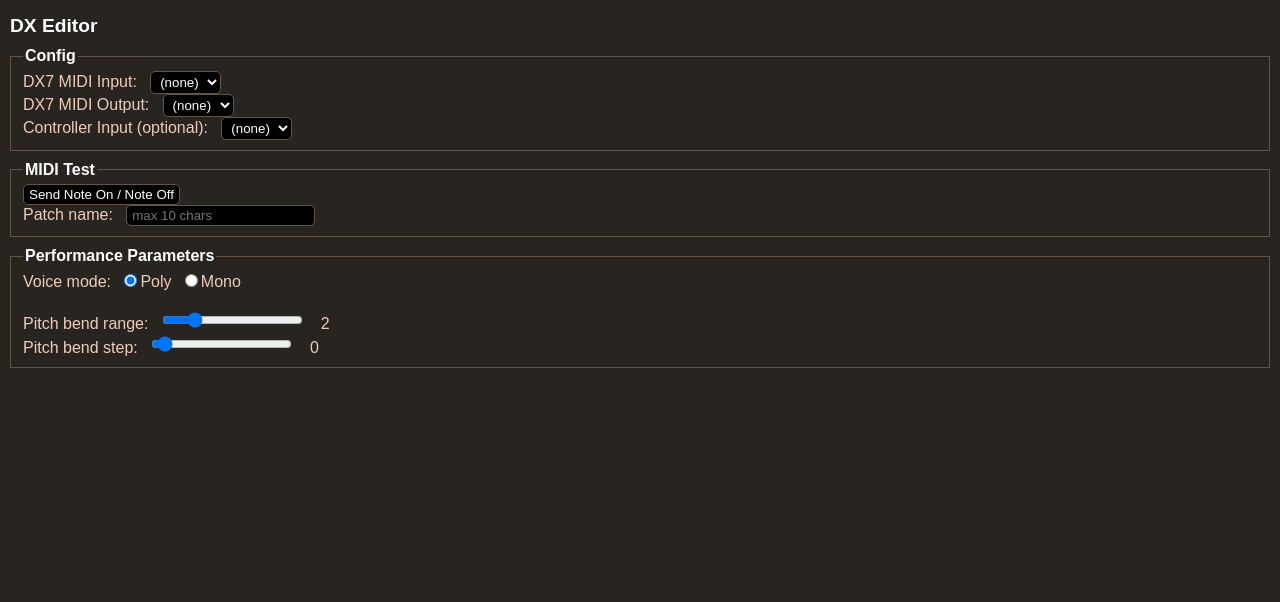
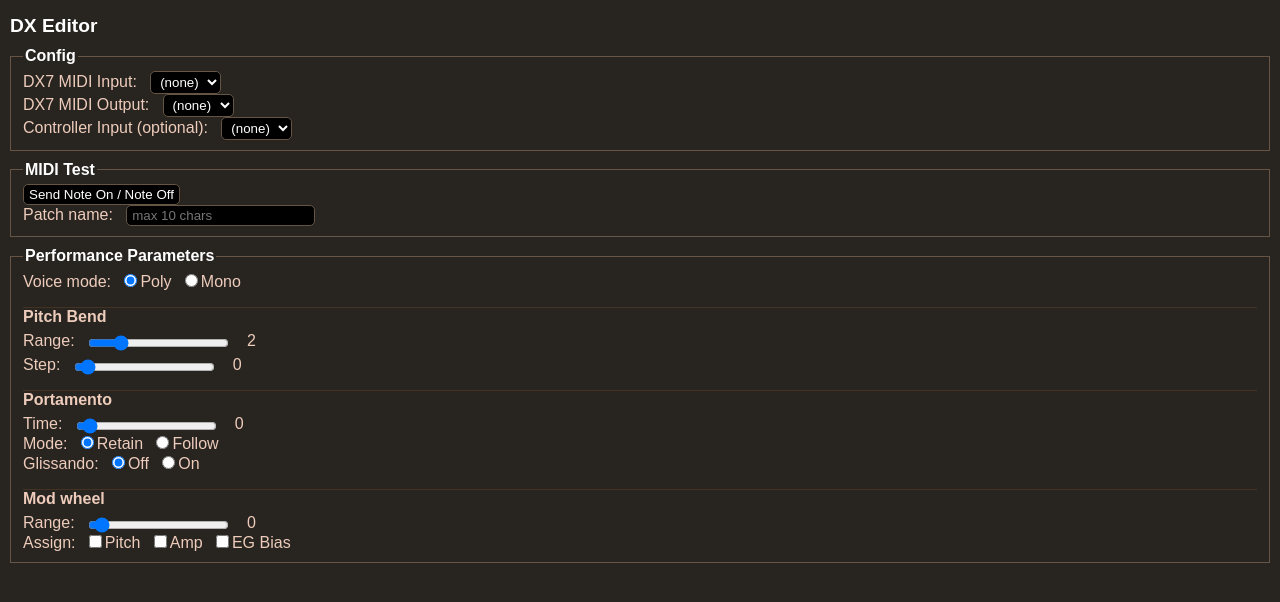
Before and after one commit to Ahlzen/DXEdit, a React (Vite) app: page / in a window 1280 px wide. Shown: the top 602 px of the page. Built offline with nearby package versions, Linux system fonts and the light colour scheme.

Commit message:
Initial support for performance control range and assignment.

```diff
--- a/src/components/App.css
+++ b/src/components/App.css
@@ -30,7 +30,8 @@ select,
 button,
 input[type="text"],
 input[type="radio"],
-input[type="range"]
+input[type="range"],
+input[type="checkbox"]
 {
   color: white;
   background-color: black;
@@ -42,6 +43,7 @@ select,
 input[type="text"],
 input[type="radio"],
 input[type="range"],
+input[type="checkbox"],
 .slider .value
 {
   margin-left: 1em;
@@ -49,4 +51,13 @@ input[type="range"],
 input[type="range"] {
   padding-top: 0;
   padding-bottom: 0;
+  position:relative;
+  top: 6px;
 }
+.panel h3 {
+  font-size: 100%;
+  font-weight: bold;
+  margin-bottom: 0;
+  margin-top: 1em;
+  border-top: 1px solid #432;
+}
--- a/src/components/App.tsx
+++ b/src/components/App.tsx
@@ -9,6 +9,9 @@ import type { DX7performanceParams } from '../midi/DX7performanceParams.ts';
 import MidiPortSelector from './MidiPortSelector.tsx';
 import RadioGroup from './RadioGroup.tsx';
 import Slider from './Slider.tsx';
+import CheckBoxGroup from './CheckBoxGroup.tsx';
+
+type performanceControl = 'modWheel' | 'footControl' | 'breathControl' | 'aftertouch';
 
 export default function App()
 {
@@ -29,6 +32,17 @@ export default function App()
     monoMode: 0,
     pitchBendRange: 2,
     pitchBendStep: 0,
+    portamentoTime: 0,
+    portamentoMode: 0,
+    glissando: 0,
+    modWheelRange: 0,
+    modWheelAssign: 0,
+    aftertouchRange: 0,
+    aftertouchAssign: 0,
+    footControlRange: 0,
+    footControlAssign: 0,
+    breathControlRange: 0,
+    breathControlAssign: 0,
   });
 
 
@@ -94,20 +108,55 @@ export default function App()
         title="Voice mode:"
         options={{ 0: "Poly", 1: "Mono" }}
         selectedValue={perfParams.monoMode}
-        onValueChanged={(value) => {handleVoiceModeChanged(value)}} />
-      <br/>
+        onValueChanged={handleVoiceModeChanged} />
+
+      <h3>Pitch Bend</h3>
       <Slider
-        title="Pitch bend range:"
+        title="Range:"
         selectedValue={perfParams.pitchBendRange}
         minValue={0}
         maxValue={12}
         onValueChanged={handlePitchBendRangeChanged}/>
       <Slider
-        title="Pitch bend step:"
+        title="Step:"
         selectedValue={perfParams.pitchBendStep}
         minValue={0}
         maxValue={12}
         onValueChanged={handlePitchBendStepChanged}/>
+
+      <h3>Portamento</h3>
+      <Slider
+        title="Time:"
+        selectedValue={perfParams.portamentoTime}
+        minValue={0}
+        maxValue={99}
+        onValueChanged={handlePortamentoTimeChanged}/>
+      <RadioGroup
+        title='Mode:'
+        options={{0: 'Retain', 1: 'Follow'}}
+        selectedValue={perfParams.portamentoTime}
+        onValueChanged={handlePortamentoModeChanged} />
+      <RadioGroup
+        title='Glissando:'
+        options={{0: 'Off', 1: 'On'}}
+        selectedValue={perfParams.glissando}
+        onValueChanged={handleGlissandoChanged} />
+
+
+      <h3>Mod wheel</h3>
+      <Slider
+        title="Range:"
+        selectedValue={perfParams.modWheelRange}
+        minValue={0}
+        maxValue={99}
+        onValueChanged={(v) => handlePerformanceControlRangeChanged('modWheel', v)} />
+      <CheckBoxGroup
+        title="Assign:"
+        options={{1: 'Pitch', 2: 'Amp', 4: 'EG Bias'}}
+        selectedValue={perfParams.modWheelAssign}
+        onValueChanged={(v) => handlePerformanceControlAssignChanged('modWheel', v)} />
+
+
     </fieldset>
     </>
   );
@@ -173,21 +222,80 @@ export default function App()
   function handleVoiceModeChanged(value: number) {
     console.log("App: handleVoiceModeChanged(): " + value);
     sendFunctionParameterChangeSysex(64, value, 0, 1);
-    setPerfParams({...perfParams, monoMode: value})
+    setPerfParams({...perfParams, monoMode: value});
   }
 
   function handlePitchBendRangeChanged(value: number) {
     console.log("App: handlePitchBendRangeChanged(): " + value);
     sendFunctionParameterChangeSysex(65, value, 0, 12);
-    setPerfParams({...perfParams, pitchBendRange: value})
+    setPerfParams({...perfParams, pitchBendRange: value});
   }
-
   function handlePitchBendStepChanged(value: number) {
     console.log("App: handlePitchBendStepChanged(): " + value);
     sendFunctionParameterChangeSysex(66, value, 0, 12);
-    setPerfParams({...perfParams, pitchBendStep: value})
+    setPerfParams({...perfParams, pitchBendStep: value});
   }
 
+  function handlePortamentoTimeChanged(value: number) {
+    console.log("App: handlePortamentoTimeChanged(): " + value);
+    sendFunctionParameterChangeSysex(69, value, 0, 99);
+    setPerfParams({...perfParams, portamentoTime: value});
+  }
+  function handlePortamentoModeChanged(value: number) {
+    console.log("App: handlePortamentoModeChanged(): " + value);
+    sendFunctionParameterChangeSysex(67, value, 0, 1);
+    setPerfParams({...perfParams, portamentoMode: value});
+  }
+  function handleGlissandoChanged(value: number) {
+    console.log("App: handleGlissandoChanged(): " + value);
+    sendFunctionParameterChangeSysex(68, value, 0, 1);
+    setPerfParams({...perfParams, glissando: value});
+  }
+
+  function handlePerformanceControlRangeChanged(
+    controlType: performanceControl, value: number) {
+    console.log(`App: handlePerformanceControlRangeChanged(): ${controlType} ${value}`);
+    sendFunctionParameterChangeSysex(
+      getPerformanceControlParameterNumber(controlType),
+      value, 0, 99);
+    switch (controlType) {
+      case 'modWheel': setPerfParams({...perfParams, modWheelRange: value}); break;
+      case 'footControl': setPerfParams({...perfParams, footControlRange: value}); break;
+      case 'breathControl': setPerfParams({...perfParams, breathControlRange: value}); break;
+      case 'aftertouch': setPerfParams({...perfParams, aftertouchRange: value}); break;
+    }
+  }
+  function handlePerformanceControlAssignChanged(
+    controlType: performanceControl, value: number)
+  {
+    console.log(`App: handlePerformanceControlAssignChanged(): ${controlType} ${value}`);
+    sendFunctionParameterChangeSysex(
+      getPerformanceControlParameterNumber(controlType)+1,
+      value, 0, 7);
+    switch (controlType) {
+      case 'modWheel': setPerfParams({...perfParams, modWheelAssign: value}); break;
+      case 'footControl': setPerfParams({...perfParams, footControlAssign: value}); break;
+      case 'breathControl': setPerfParams({...perfParams, breathControlAssign: value}); break;
+      case 'aftertouch': setPerfParams({...perfParams, aftertouchAssign: value}); break;
+    }
+  }
+  function getPerformanceControlParameterNumber(
+    controlType: performanceControl) : number
+  {
+    switch (controlType) {
+      case 'modWheel': return 70;
+      case 'footControl': return 72;
+      case 'breathControl': return 74;
+      case 'aftertouch': return 76;
+    }
+  }
+
+  // based on: https://stackoverflow.com/questions/74526023/setting-object-property-by-string-name
+  function setProperty<T extends object, K extends keyof T>(
+    obj: T, key: K, val: T[K])
+  {
+    obj[key] = val;
+  }
 
   function sendFunctionParameterChangeSysex(
     parameterNumber: number,
--- /dev/null
+++ b/src/components/CheckBoxGroup.tsx
@@ -0,0 +1,37 @@
+export default function CheckBoxGroup(props: {
+  title: string,
+  options: {}, // value: name. Values must be "flags" (1,2,4,8,16...)
+  selectedValue: number, // combined value of all checked flags
+  onValueChanged: (value: number) => void})
+{
+  const handleOnChange = function(checked: boolean, value: number) {
+    let newValue = props.selectedValue;
+    if (checked) {
+      newValue |= value; // set bit(s) of new value
+    }
+    else {
+      value &= props.selectedValue;
+      newValue -= value; // subtract new value (if set)
+    }
+    console.log(`CheckBoxGroup.handleOnChange(): old ${props.selectedValue} new ${newValue}`)
+    props.onValueChanged(newValue);
+  }
+
+  return (
+    <div className="checkboxGroup">
+      <label>{props.title}
+        {Object.entries(props.options).map(([value, name]) => (
+          <label key={value}>
+            <input
+              type="checkbox"
+              value={value}
+              name={props.title}
+              checked={(props.selectedValue & value) > 0}
+              onChange={(e) => handleOnChange(e.target.checked, Number(e.target.value))} />
+              {name}
+          </label>
+        ))}
+      </label>
+    </div>
+  )
+}
--- a/src/components/RadioGroup.tsx
+++ b/src/components/RadioGroup.tsx
@@ -5,7 +5,7 @@ export default function RadioGroup(props: {
   onValueChanged: (value: number) => void})
 {
   return (
-    <div className="radio-group">
+    <div className="radioGroup">
       <label>{props.title}
       {Object.entries(props.options).map(([value, name]) => (
         <label key={value}>
```
Also changed, not shown: src/midi/DX7performanceParams.ts (+20 -3 lines).
